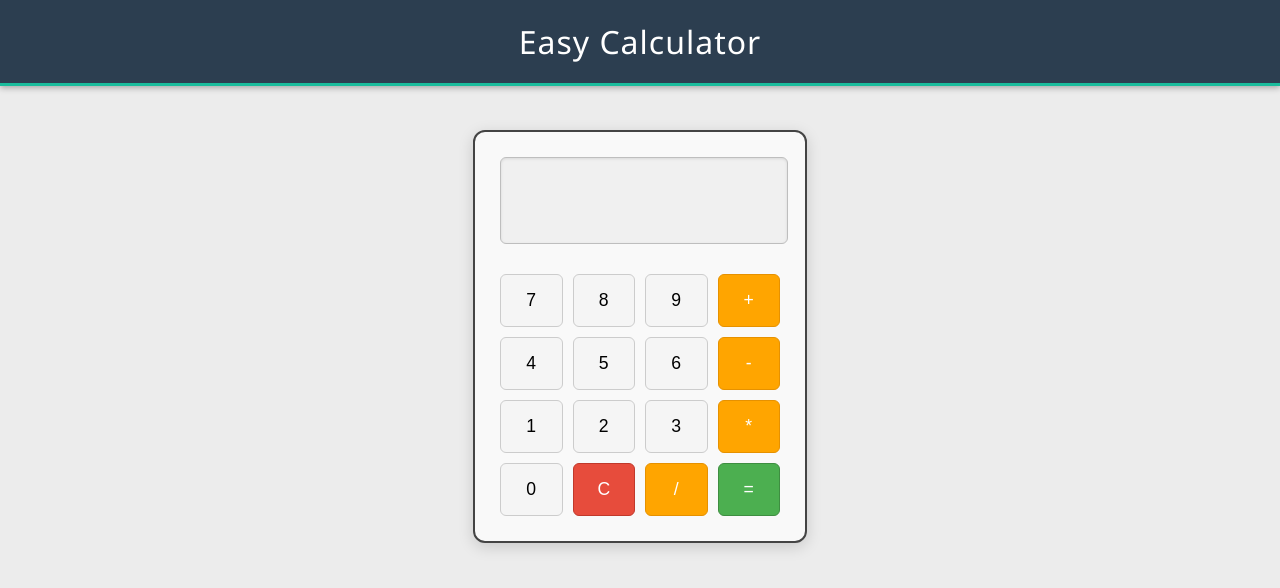
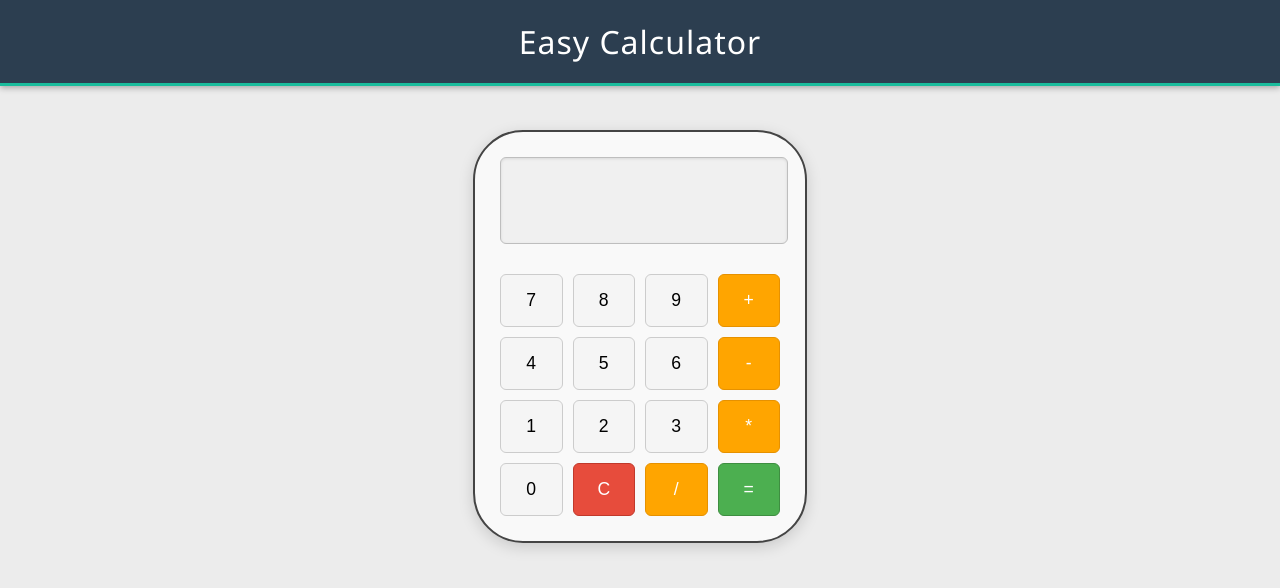
Before and after one commit to omkar2xt/Calculator, a plain HTML site: page index.html in a window 1280 px wide. Drawn offline with Linux system fonts and the light colour scheme.

Commit message:
Change calculator border radius to 50px
look more interactive

```diff
--- a/index.html
+++ b/index.html
@@ -43,7 +43,7 @@
       width: 280px;
       background: #F9F9F9;
       padding: 25px;
-      border-radius: 12px;
+      border-radius: 50px;
       border: 2px solid #444;
       box-shadow: 0 4px 15px rgba(0, 0, 0, 0.15);
       transition: box-shadow 0.3s ease, border-color 0.3s ease;
```
